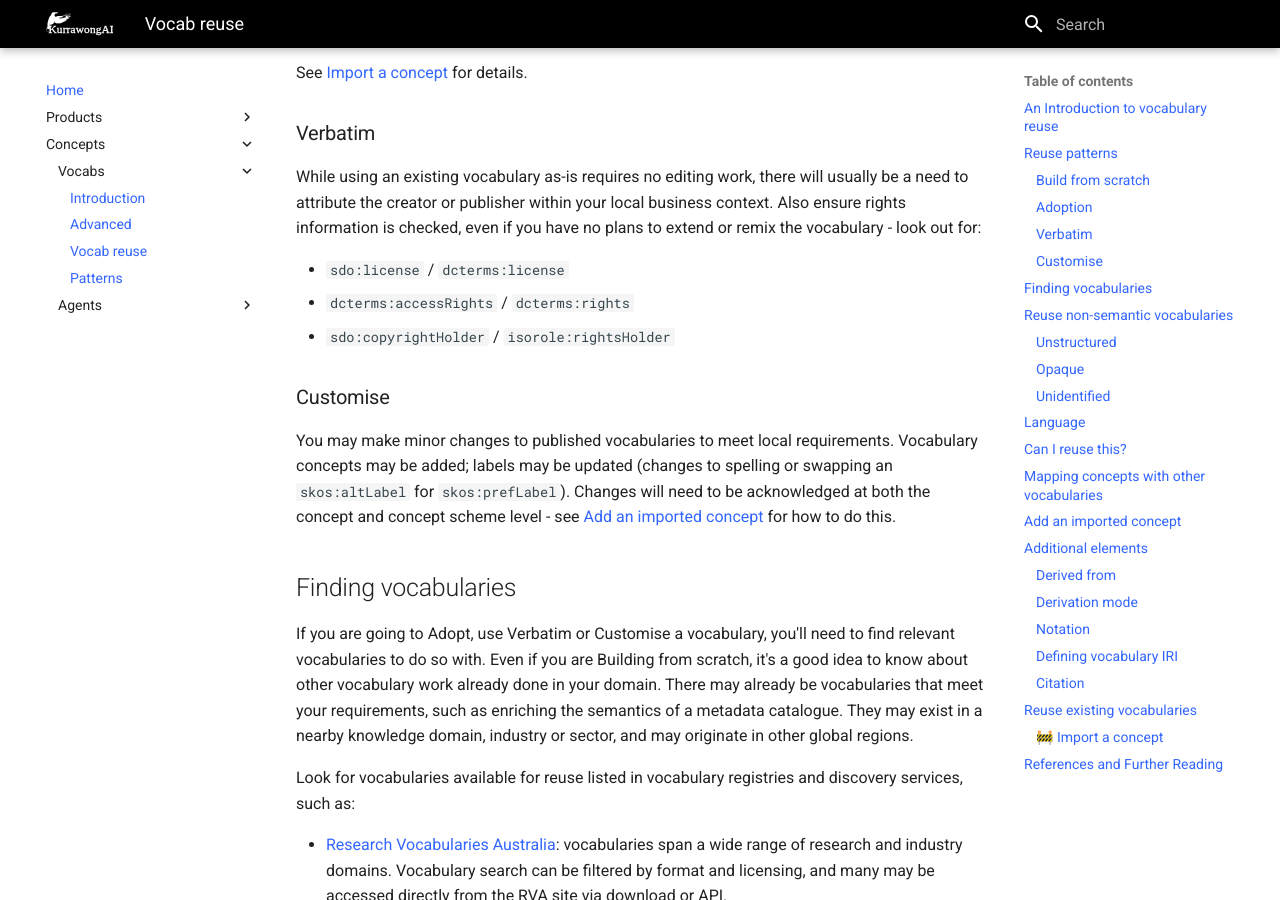
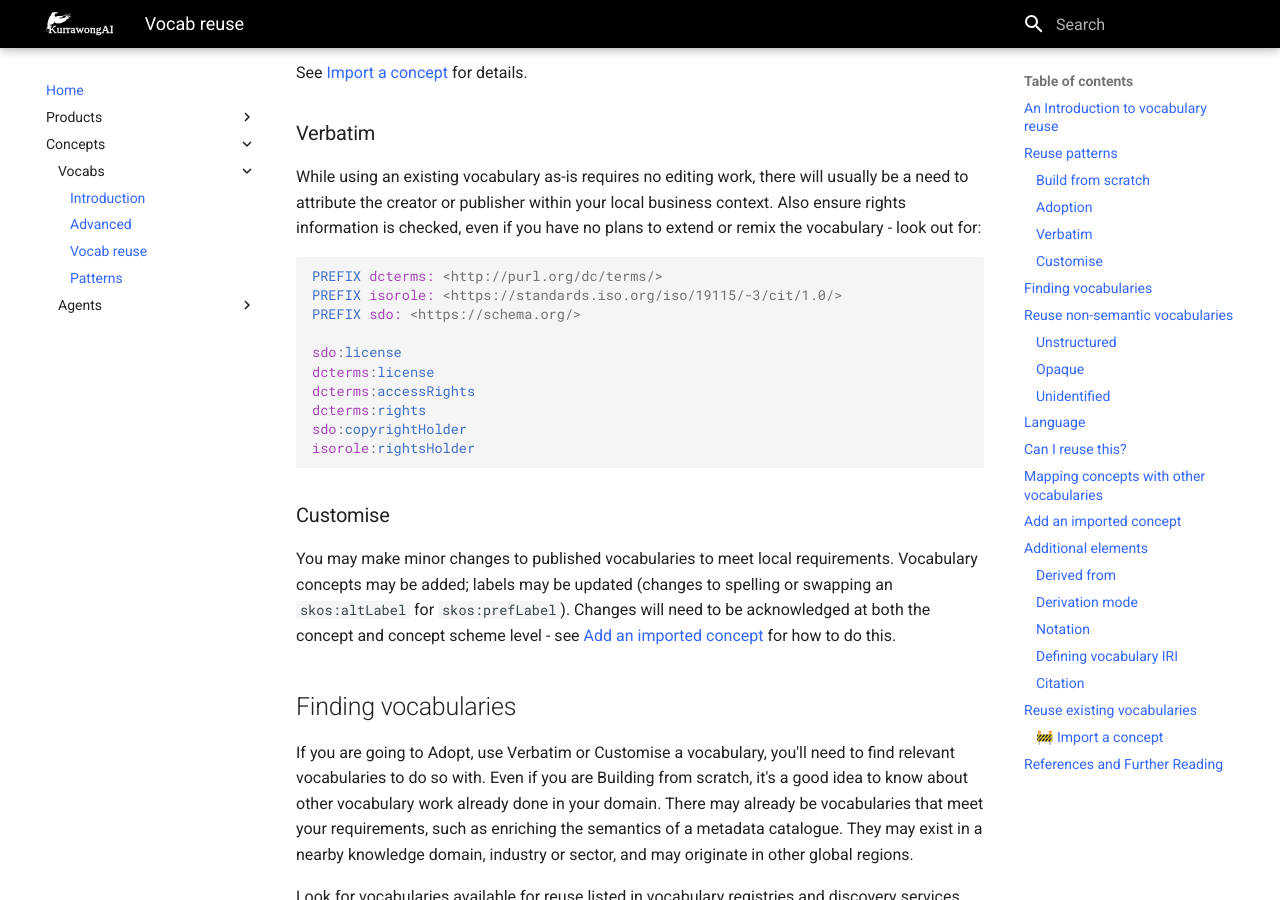
Before and after one commit to Kurrawong/docs, an MkDocs documentation site: the page built from docs/concepts/vocabs/vocab-reuse.md, in a window 1280 px wide and 900 px high, scrolled down 2118 px. Built offline with MkDocs 1.6.1 and Material for MkDocs 9.7.7, drawn with Linux system fonts in a browser that asks for light colours.

Commit message:
Update vocab-reuse.md

````diff
--- a/docs/concepts/vocabs/vocab-reuse.md
+++ b/docs/concepts/vocabs/vocab-reuse.md
@@ -72,9 +72,18 @@ See [Import a concept](#-import-a-concept) for details.
 
 While using an existing vocabulary as-is requires no editing work, there will usually be a need to attribute the creator or publisher within your local business context. Also ensure rights information is checked, even if you have no plans to extend or remix the vocabulary - look out for:
 
-- `sdo:license` / `dcterms:license`
-- `dcterms:accessRights` / `dcterms:rights`
-- `sdo:copyrightHolder` / `isorole:rightsHolder`
+```turtle
+PREFIX dcterms: <http://purl.org/dc/terms/>
+PREFIX isorole: <https://standards.iso.org/iso/19115/-3/cit/1.0/>
+PREFIX sdo: <https://schema.org/>
+
+sdo:license
+dcterms:license
+dcterms:accessRights
+dcterms:rights
+sdo:copyrightHolder
+isorole:rightsHolder
+```
 
 ### Customise
 
````
